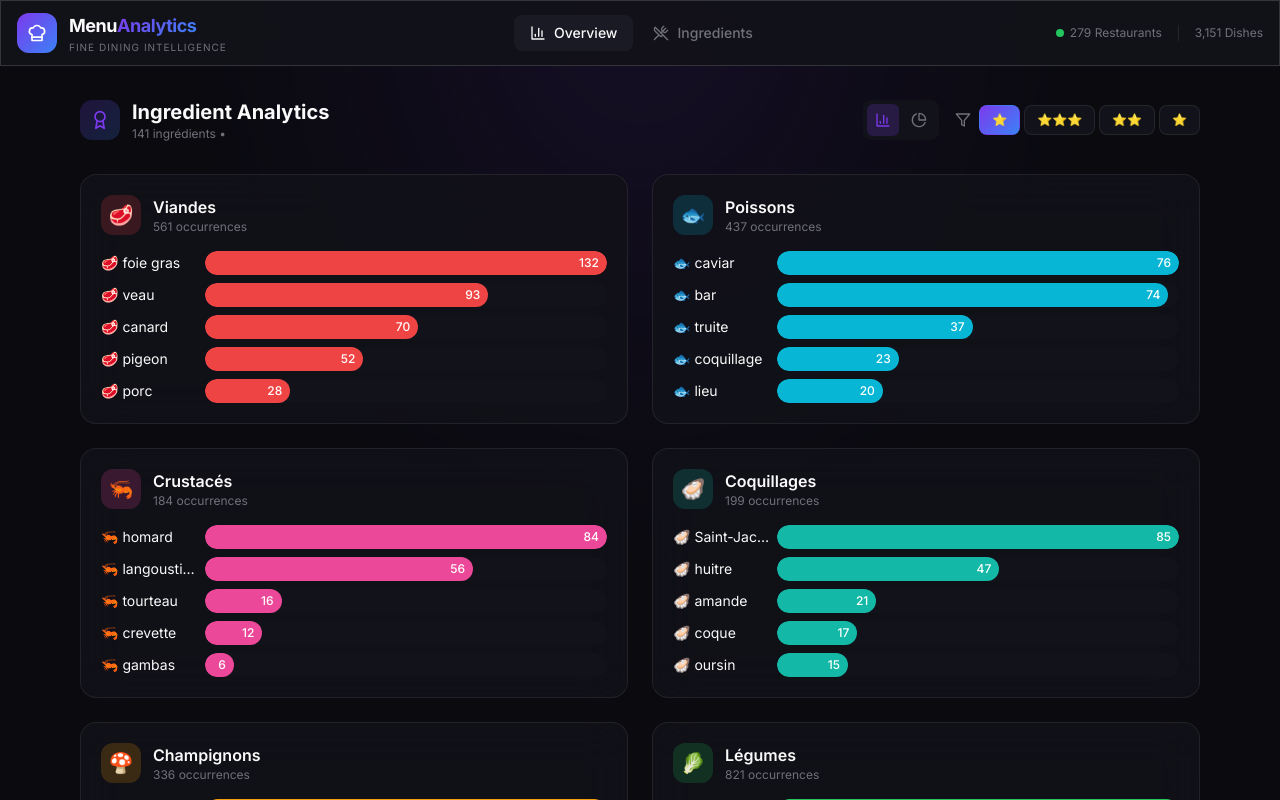
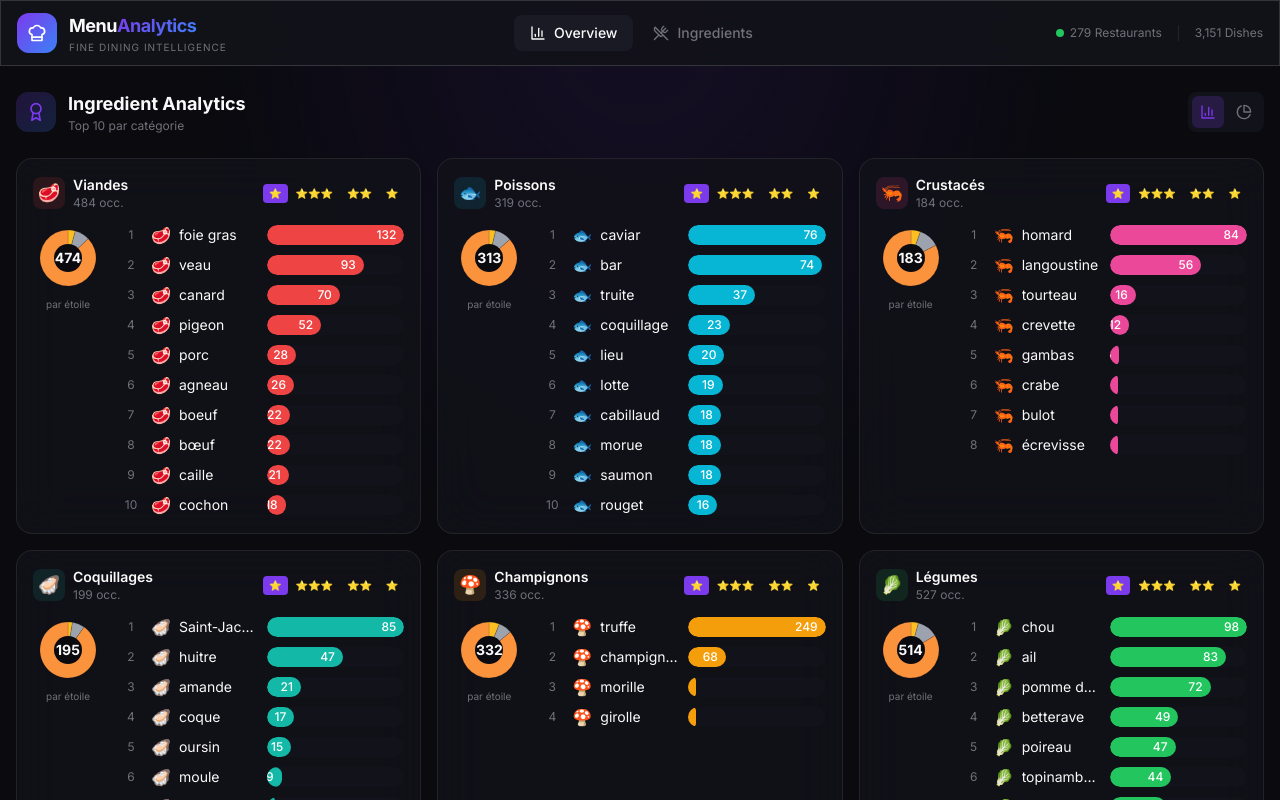
Before and after one commit to francois1791/table, a Next.js app: page / in a window 1280 px wide. Shown: the top 800 px of the page. Built offline with nearby package versions, Linux system fonts and the light colour scheme.

Commit message:
Update: Top 10 per category, star filter per category, donut charts for star distribution

```diff
--- a/src/app/page.tsx
+++ b/src/app/page.tsx
@@ -2,7 +2,7 @@
 
 import { useState, useMemo } from "react";
 import { motion } from "framer-motion";
-import { Award, Filter, BarChart3, PieChart, TrendingUp } from "lucide-react";
+import { Award, BarChart3, PieChart } from "lucide-react";
 import ingredientsDataRaw from "@/data/ingredients.json";
 import { StarFilter, Ingredient } from "@/lib/types";
 
@@ -25,42 +25,15 @@ const stars = [
   { value: "1 étoile" as StarFilter, label: "1★", stars: "⭐" },
 ];
 
-// Bar Chart Component
-function BarChart({ data, color }: { data: { name: string; value: number; emoji: string }[]; color: string }) {
-  const max = Math.max(...data.map((d) => d.value), 1);
+// Donut Chart Component
+function DonutChart({ data, size = 80 }: { data: { label: string; value: number; color: string }[]; size?: number }) {
+  const total = data.reduce((sum, d) => sum + d.value, 0);
+  if (total === 0) return null;
 
-  return (
-    <div className="space-y-2">
-      {data.map((item, i) => (
-        <div key={i} className="flex items-center gap-2">
-          <span className="text-sm w-24 truncate" title={item.name}>
-            {item.emoji} {item.name}
-          </span>
-          <div className="flex-1 h-6 bg-surface rounded-full overflow-hidden">
-            <motion.div
-              initial={{ width: 0 }}
-              animate={{ width: `${(item.value / max) * 100}%` }}
-              transition={{ duration: 0.5, delay: i * 0.05 }}
-              className="h-full rounded-full flex items-center justify-end pr-2"
-              style={{ backgroundColor: color }}
-            >
-              <span className="text-xs text-white font-medium">{item.value}</span>
-            </motion.div>
-          </div>
-        </div>
-      ))}
-    </div>
-  );
-}
-
-// Donut Chart Component
-function DonutChart({ data }: { data: { label: string; value: number; color: string }[] }) {
-  const total = data.reduce((sum, d) => sum + d.value, 0);
   let accumulated = 0;
 
   return (
-    <div className="flex items-center gap-4">
-      <div className="relative w-32 h-32">
+    <div className="relative" style={{ width: size, height: size }}>
       <svg viewBox="0 0 100 100" className="w-full h-full -rotate-90">
         {data.map((slice, i) => {
           const start = (accumulated / total) * 360;
@@ -81,83 +54,197 @@ function DonutChart({ data }: { data: { label: string; value: number; color: str
               key={i}
               d={`M 50 50 L ${x1} ${y1} A 40 40 0 ${largeArc} 1 ${x2} ${y2} Z`}
               fill={slice.color}
-                stroke="rgba(0,0,0,0.1)"
+              stroke="rgba(0,0,0,0.2)"
               strokeWidth="1"
             />
           );
         })}
-          <circle cx="50" cy="50" r="25" fill="#0a0a0f" />
+        <circle cx="50" cy="50" r="20" fill="#0a0a0f" />
       </svg>
       <div className="absolute inset-0 flex items-center justify-center">
-          <span className="text-lg font-bold">{total}</span>
-        </div>
-      </div>
-      <div className="flex-1 space-y-1">
-        {data.map((d, i) => (
-          <div key={i} className="flex items-center gap-2 text-xs">
-            <div className="w-3 h-3 rounded" style={{ backgroundColor: d.color }} />
-            <span className="flex-1">{d.label}</span>
-            <span className="font-mono">{d.value}</span>
-            <span className="text-muted-foreground">({Math.round((d.value / total) * 100)}%)</span>
-          </div>
-        ))}
+        <span className="text-sm font-bold">{total}</span>
       </div>
     </div>
   );
 }
 
+// Bar Chart Component
+function BarChart({ data, color }: { data: { name: string; value: number; emoji: string }[]; color: string }) {
+  const max = Math.max(...data.map((d) => d.value), 1);
+
+  return (
+    <div className="space-y-1.5">
+      {data.map((item, i) => (
+        <div key={i} className="flex items-center gap-2">
+          <span className="text-xs w-6 text-center text-muted-foreground">{i + 1}</span>
+          <span className="text-base">{item.emoji}</span>
+          <span className="text-sm w-20 truncate" title={item.name}>
+            {item.name}
+          </span>
+          <div className="flex-1 h-5 bg-surface rounded-full overflow-hidden">
+            <motion.div
+              initial={{ width: 0 }}
+              animate={{ width: `${(item.value / max) * 100}%` }}
+              transition={{ duration: 0.5, delay: i * 0.03 }}
+              className="h-full rounded-full flex items-center justify-end pr-2"
+              style={{ backgroundColor: color }}
+            >
+              <span className="text-xs text-white font-medium">{item.value}</span>
+            </motion.div>
+          </div>
+        </div>
+      ))}
+    </div>
+  );
+}
+
+// Category Card Component
+function CategoryCard({
+  cat,
+  items,
+  starFilter,
+  onStarChange,
+  viewMode
+}: {
+  cat: typeof categories[number];
+  items: Ingredient[];
+  starFilter: StarFilter;
+  onStarChange: (star: StarFilter) => void;
+  viewMode: "bars" | "donut";
+}) {
+  const total = items.reduce((sum, ing) => sum + ing.frequency, 0);
+
+  // Data for donut chart (by star)
+  const starData = [
+    { label: "3★", value: items.reduce((s, i) => s + (i.by_stars?.["3 étoiles"] || 0), 0), color: "#fbbf24" },
+    { label: "2★", value: items.reduce((s, i) => s + (i.by_stars?.["2 étoiles"] || 0), 0), color: "#9ca3af" },
+    { label: "1★", value: items.reduce((s, i) => s + (i.by_stars?.["1 étoile"] || 0), 0), color: "#fb923c" },
+  ].filter(d => d.value > 0);
+
+  return (
+    <motion.div
+      initial={{ opacity: 0, y: 20 }}
+      animate={{ opacity: 1, y: 0 }}
+      className="glass rounded-2xl p-4"
+    >
+      {/* Header */}
+      <div className="flex items-center justify-between mb-3">
+        <div className="flex items-center gap-2">
+          <div
+            className="w-8 h-8 rounded-lg flex items-center justify-center text-lg"
+            style={{ backgroundColor: `${cat.color}20` }}
+          >
+            {cat.emoji}
+          </div>
+          <div>
+            <h2 className="font-semibold text-sm">{cat.label}</h2>
+            <p className="text-xs text-muted-foreground">{total} occ.</p>
+          </div>
+        </div>
+
+        {/* Star Filter per category */}
+        <div className="flex gap-0.5">
+          {stars.map((star) => (
+            <button
+              key={star.value}
+              onClick={() => onStarChange(star.value)}
+              className={`px-1.5 py-0.5 rounded text-[10px] transition-colors ${
+                starFilter === star.value
+                  ? "bg-accent-violet text-white"
+                  : "text-muted-foreground hover:bg-surface-hover"
+              }`}
+              title={star.label}
+            >
+              {star.stars}
+            </button>
+          ))}
+        </div>
+      </div>
+
+      {/* Chart Area */}
+      <div className="flex gap-4">
+        {/* Donut by stars */}
+        {starData.length > 0 && (
+          <div className="flex-shrink-0">
+            <DonutChart data={starData} size={70} />
+            <div className="text-[10px] text-center text-muted-foreground mt-1">par étoile</div>
+          </div>
+        )}
+
+        {/* Bar chart */}
+        <div className="flex-1 min-w-0">
+          {viewMode === "bars" ? (
+            <BarChart
+              data={items.map((i) => ({ name: i.name, value: i.frequency, emoji: i.emoji }))}
+              color={cat.color}
+            />
+          ) : (
+            <div className="space-y-1">
+              {items.slice(0, 5).map((ing, i) => (
+                <a
+                  key={ing.id}
+                  href={`/ingredients/${ing.id}`}
+                  className="flex items-center justify-between py-1 px-2 rounded hover:bg-surface-hover text-sm"
+                >
+                  <span className="flex items-center gap-2 truncate">
+                    <span>{i + 1}.</span>
+                    <span>{ing.emoji}</span>
+                    <span className="capitalize truncate">{ing.name}</span>
+                  </span>
+                  <span className="font-mono text-xs">{ing.frequency}</span>
+                </a>
+              ))}
+            </div>
+          )}
+        </div>
+      </div>
+    </motion.div>
+  );
+}
+
 export default function OverviewPage() {
-  const [starFilter, setStarFilter] = useState<StarFilter>("all");
   const [viewMode, setViewMode] = useState<"bars" | "donut">("bars");
 
-  // Filtrer les ingrédients
-  const filteredIngredients = useMemo(() => {
-    return ingredientsData.filter((ing) => {
-      if (starFilter === "all") return true;
-      return ing.by_stars && ing.by_stars[starFilter] > 0;
-    });
-  }, [starFilter]);
+  // Star filter per category
+  const [starFilters, setStarFilters] = useState<Record<string, StarFilter>>(
+    Object.fromEntries(categories.map(c => [c.key, "all"]))
+  );
 
-  // Stats globales
-  const stats = useMemo(() => {
-    const byCat: Record<string, number> = {};
-    categories.forEach((cat) => {
-      byCat[cat.key] = filteredIngredients
-        .filter((ing) => ing.category === cat.key)
-        .reduce((sum, ing) => sum + ing.frequency, 0);
-    });
-    return byCat;
-  }, [filteredIngredients]);
-
-  // Top par catégorie
+  // Get items per category with their specific star filter
   const byCategory = useMemo(() => {
     const grouped: Record<string, Ingredient[]> = {};
     categories.forEach((cat) => {
-      grouped[cat.key] = filteredIngredients
-        .filter((ing) => ing.category === cat.key)
+      const starFilter = starFilters[cat.key];
+      grouped[cat.key] = ingredientsData
+        .filter((ing) => {
+          if (ing.category !== cat.key) return false;
+          if (starFilter === "all") return true;
+          return ing.by_stars && ing.by_stars[starFilter] > 0;
+        })
         .sort((a, b) => b.frequency - a.frequency)
-        .slice(0, 5);
+        .slice(0, 10); // Top 10
     });
     return grouped;
-  }, [filteredIngredients]);
+  }, [starFilters]);
+
+  const handleStarChange = (catKey: string, star: StarFilter) => {
+    setStarFilters(prev => ({ ...prev, [catKey]: star }));
+  };
 
   return (
-    <div className="container mx-auto px-4 py-8 max-w-6xl">
+    <div className="container mx-auto px-4 py-6 max-w-7xl">
       {/* Header */}
-      <div className="flex flex-col md:flex-row md:items-center justify-between gap-4 mb-8">
+      <div className="flex items-center justify-between mb-6">
         <div className="flex items-center gap-3">
           <div className="w-10 h-10 rounded-xl bg-gradient-accent-soft flex items-center justify-center">
             <Award className="w-5 h-5 text-accent-violet" />
           </div>
           <div>
-            <h1 className="font-bold text-xl">Ingredient Analytics</h1>
-            <p className="text-xs text-muted-foreground">
-              {filteredIngredients.length} ingrédients • {starFilter !== "all" && starFilter}
-            </p>
+            <h1 className="font-bold text-lg">Ingredient Analytics</h1>
+            <p className="text-xs text-muted-foreground">Top 10 par catégorie</p>
           </div>
         </div>
 
-        <div className="flex items-center gap-4">
         {/* View Mode Toggle */}
         <div className="flex items-center gap-1 bg-surface rounded-lg p-1">
           <button
@@ -174,109 +261,25 @@ export default function OverviewPage() {
             className={`p-2 rounded-md transition-colors ${
               viewMode === "donut" ? "bg-accent-violet/20 text-accent-violet" : "text-muted-foreground"
             }`}
-              title="Camembert"
+            title="Liste"
           >
             <PieChart className="w-4 h-4" />
           </button>
         </div>
-
-          {/* Star Filter */}
-          <div className="flex items-center gap-2">
-            <Filter className="w-4 h-4 text-muted-foreground" />
-            <div className="flex gap-1">
-              {stars.map((star) => (
-                <button
-                  key={star.value}
-                  onClick={() => setStarFilter(star.value)}
-                  className={`px-3 py-1.5 rounded-lg text-xs font-medium transition-all border ${
-                    starFilter === star.value
-                      ? "bg-gradient-accent text-white border-transparent"
-                      : "bg-surface text-muted-foreground border-border hover:border-border-strong"
-                  }`}
-                >
-                  {star.stars}
-                </button>
-              ))}
-            </div>
-          </div>
-        </div>
       </div>
 
-      {/* Overview Stats (Donut View) */}
-      {viewMode === "donut" && (
-        <motion.div
-          initial={{ opacity: 0, y: 20 }}
-          animate={{ opacity: 1, y: 0 }}
-          className="glass rounded-2xl p-6 mb-8"
-        >
-          <h2 className="text-lg font-semibold mb-4">Répartition par catégorie</h2>
-          <DonutChart
-            data={categories
-              .map((cat) => ({
-                label: cat.label,
-                value: stats[cat.key] || 0,
-                color: cat.color,
-              }))
-              .filter((d) => d.value > 0)}
+      {/* Categories Grid */}
+      <div className="grid md:grid-cols-2 lg:grid-cols-3 gap-4">
+        {categories.map((cat) => (
+          <CategoryCard
+            key={cat.key}
+            cat={cat}
+            items={byCategory[cat.key] || []}
+            starFilter={starFilters[cat.key]}
+            onStarChange={(star) => handleStarChange(cat.key, star)}
+            viewMode={viewMode}
           />
-        </motion.div>
-      )}
-
-      {/* Categories Grid */}
-      <div className="grid md:grid-cols-2 gap-6">
-        {categories.map((cat, idx) => {
-          const items = byCategory[cat.key] || [];
-          if (items.length === 0) return null;
-
-          return (
-            <motion.div
-              key={cat.key}
-              initial={{ opacity: 0, y: 20 }}
-              animate={{ opacity: 1, y: 0 }}
-              transition={{ delay: idx * 0.05 }}
-              className="glass rounded-2xl p-5"
-            >
-              {/* Category Header */}
-              <div className="flex items-center gap-3 mb-4">
-                <div
-                  className="w-10 h-10 rounded-xl flex items-center justify-center text-xl"
-                  style={{ backgroundColor: `${cat.color}30` }}
-                >
-                  {cat.emoji}
-                </div>
-                <div>
-                  <h2 className="font-semibold">{cat.label}</h2>
-                  <p className="text-xs text-muted-foreground">{stats[cat.key]} occurrences</p>
-                </div>
-              </div>
-
-              {/* Chart */}
-              {viewMode === "bars" ? (
-                <BarChart
-                  data={items.map((i) => ({ name: i.name, value: i.frequency, emoji: i.emoji }))}
-                  color={cat.color}
-                />
-              ) : (
-                <div className="space-y-2">
-                  {items.slice(0, 5).map((ing, i) => (
-                    <a
-                      key={ing.id}
-                      href={`/ingredients/${ing.id}`}
-                      className="flex items-center justify-between p-2 rounded-lg hover:bg-surface-hover transition-colors"
-                    >
-                      <span className="flex items-center gap-2">
-                        <span>{i + 1}.</span>
-                        <span>{ing.emoji}</span>
-                        <span className="capitalize">{ing.name}</span>
-                      </span>
-                      <span className="font-mono">{ing.frequency}</span>
-                    </a>
         ))}
-                </div>
-              )}
-            </motion.div>
-          );
-        })}
       </div>
     </div>
   );
```
Lines whose indentation alone changed are shown as unchanged.
